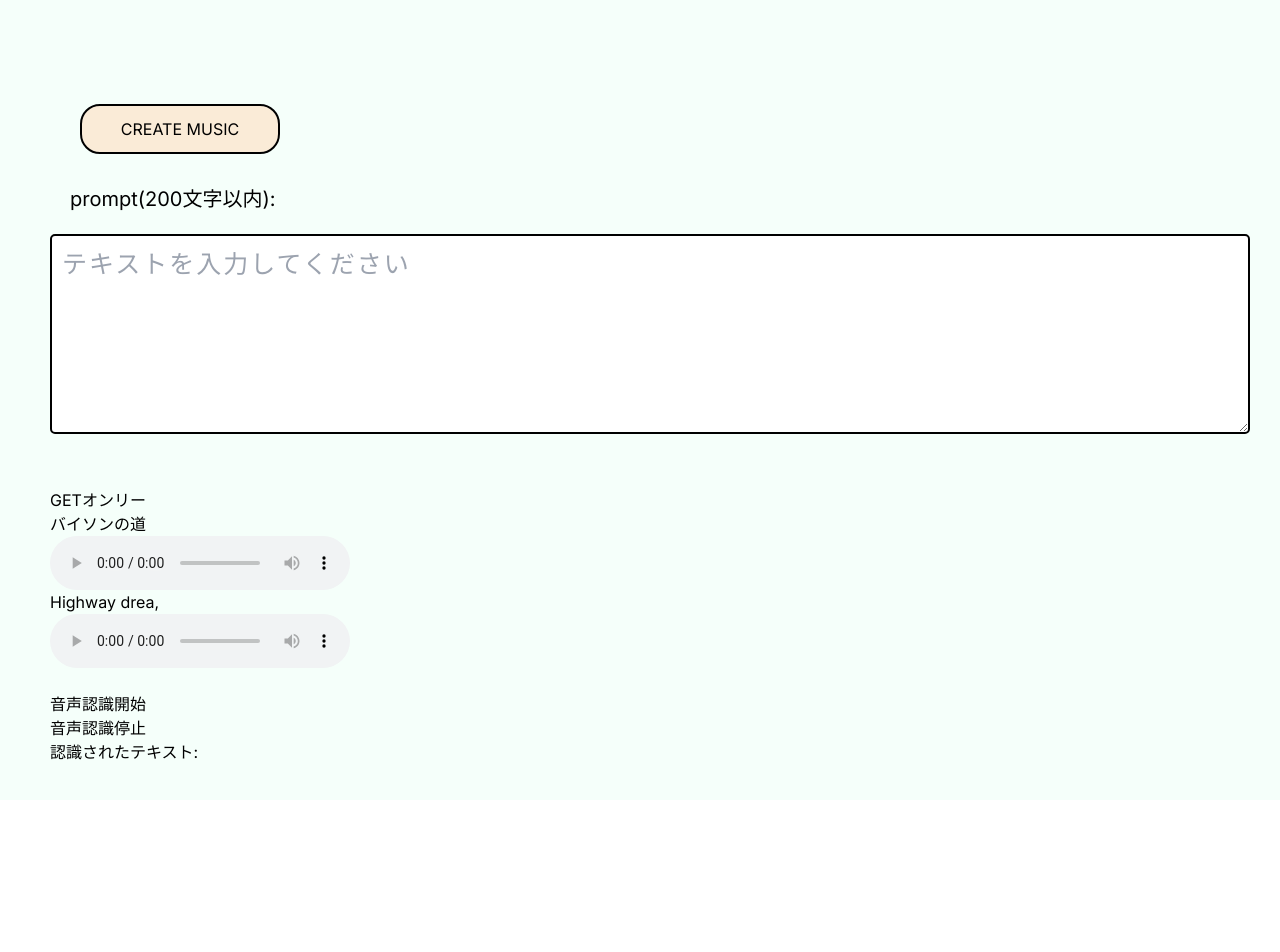
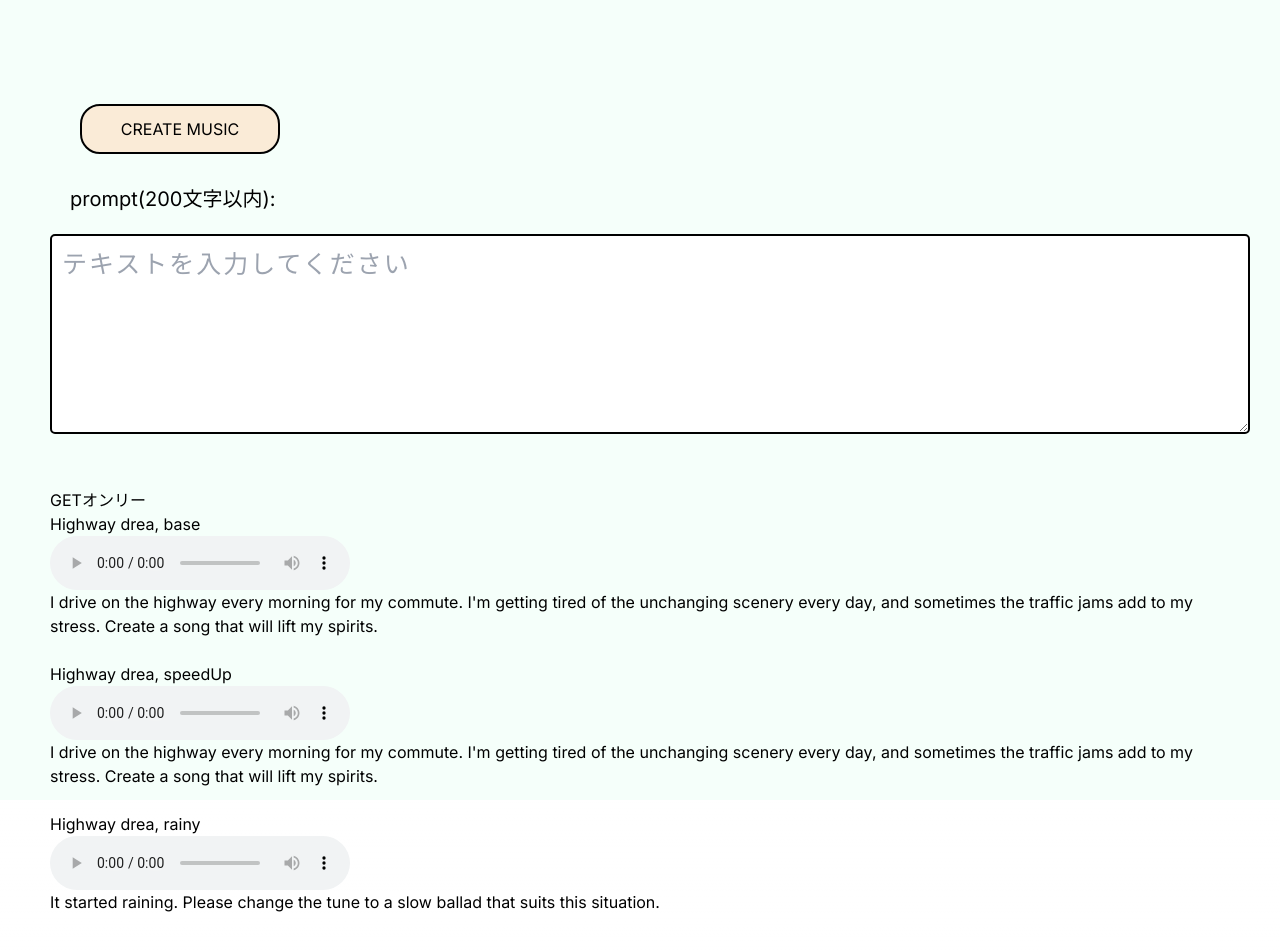
Before and after one commit to SWARM-TEAM-AKI/suno-ai-api, a Next.js app: page / in a window 1280 px wide. Shown: the top 952 px of the page. Before the commit the page ends 800 px from the top, so only its background shows below. Built offline with nearby package versions, Linux system fonts and the light colour scheme.

Commit message:
3曲作った

```diff
--- a/src/app/reactComponent/POSTButton.tsx
+++ b/src/app/reactComponent/POSTButton.tsx
@@ -110,16 +110,35 @@ export function POSTButton() {
             <button onClick={handleNoPostClick}>GETオンリー</button>
             <br/>
             <div>
-                <h1>バイソンの道</h1>
+                {/*<h1>バイソンの道</h1>*/}
+                {/*<audio controls>*/}
+                {/*    <source src="https://cdn1.suno.ai/169913d8-57b3-4822-86b1-91c075505c3e.mp3" type="audio/mpeg"/>*/}
+                {/*    バイソンの道*/}
+                {/*</audio>*/}
+                <h1>Highway drea, base</h1>
                 <audio controls>
-                    <source src="https://cdn1.suno.ai/169913d8-57b3-4822-86b1-91c075505c3e.mp3" type="audio/mpeg"/>
-                    バイソンの道
+                    <source src="https://cdn1.suno.ai/bb372f89-56f8-4540-b348-a458c9c0c65e.mp3" type="audio/mpeg"/>
                 </audio>
-                <h1>Highway drea,</h1>
+                <p> I drive on the highway every morning for my commute. I'm getting tired of the unchanging scenery
+                    every day, and sometimes the traffic jams add to my stress. Create a song that will lift my spirits.</p>
+                <br/>
+
+                <h1>Highway drea, speedUp</h1>
                 <audio controls>
-                    <source src="https://suno.com/song/bb372f89-56f8-4540-b348-a458c9c0c65e" type="audio/mpeg"/>
-                    I drive on the highway every morning for my commute. I'm getting tired of the unchanging scenery every day, and sometimes the traffic jams add to my stress. Create a song that will lift my spirits.
+                    <source src="https://cdn1.suno.ai/a0fa4d70-6e6a-41c4-8e35-e62d4d90c08b.mp3" type="audio/mpeg"/>
                 </audio>
+                <p> I drive on the highway every morning for my commute. I'm getting tired of the unchanging scenery
+                    every day, and sometimes the traffic jams add to my stress. Create a song that will lift my spirits.</p>
+                <br/>
+
+                <h1>Highway drea, rainy</h1>
+                <audio controls>
+                    <source src="https://cdn1.suno.ai/cb44e666-1694-456b-a426-026eaca860e8.mp3" type="audio/mpeg"/>
+                </audio>
+                <p>It started raining. Please change the tune to a slow ballad that suits this situation.
+                </p>
+                <br/>
+
             </div>
             <br/>
             <VoiceChanger/>
```
